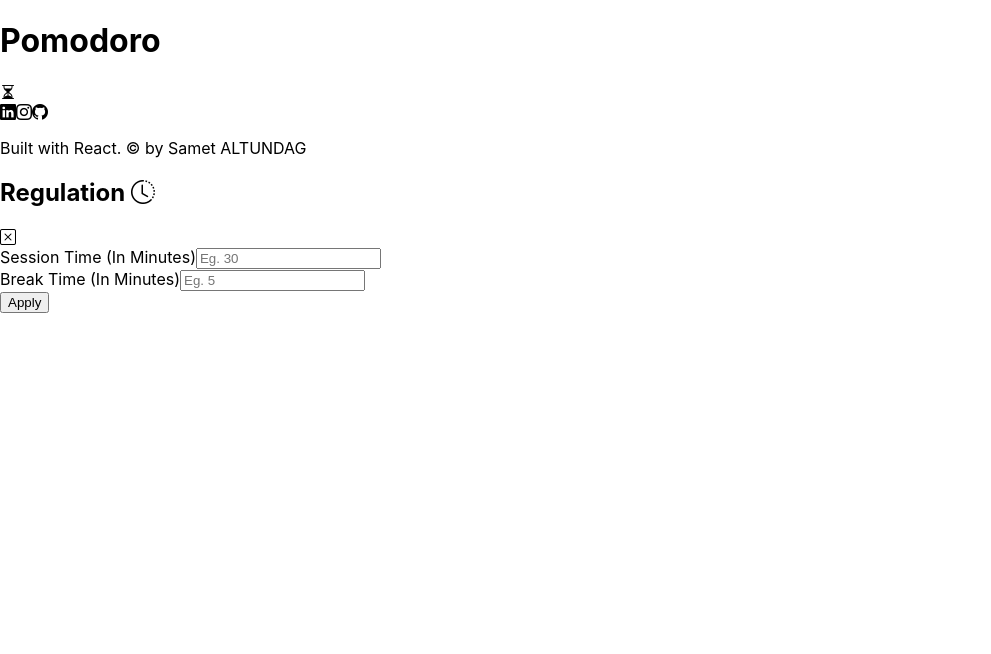
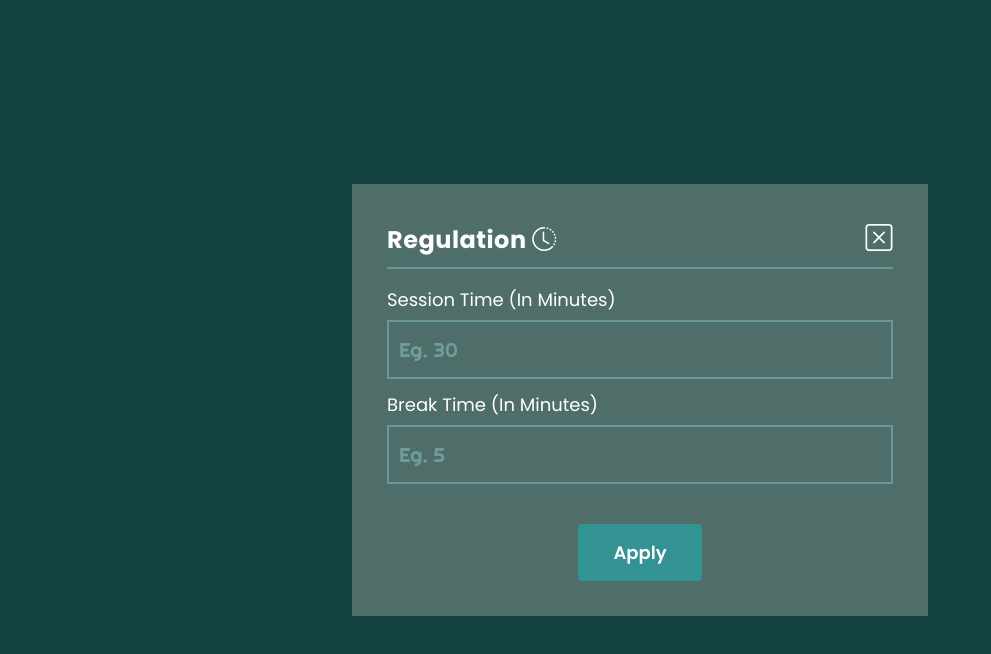
Before and after one commit to sametaltundag/PomodoroTimerReact, a React (Create React App) app: page / in a window 1280 px wide. Shown: the top 654 px of the page, without its empty margins (0-991 px from the left). Built offline with nearby package versions, Linux system fonts and the light colour scheme.

Commit message:
Stil düzenlemeleri tamamlandı.

```diff
--- a/src/components/App.css
+++ b/src/components/App.css
@@ -0,0 +1,198 @@
+@import url('https://fonts.googleapis.com/css2?family=Poppins:wght@300;400;500;600;700&display=swap');
+@import url('https://fonts.googleapis.com/css2?family=Righteous&display=swap');
+
+:root{
+  --time-font:'Righteous', cursive;
+  --main-font: 'Poppins', sans-serif;
+  --main-color: #134142;
+}
+
+body{
+  min-height: 100vh;
+  background-color: var(--main-color);
+}
+*{
+  margin: 0;
+  padding: 0;
+  box-sizing: border-box;
+}
+main{
+  min-height: 100vh;
+  height: 100%;
+  width: 100%;
+  display: flex;
+  flex-direction: column;
+  align-items: center;
+  justify-content: space-between;
+  flex-wrap: nowrap;
+
+}
+header{
+  position: fixed;
+  top: 0;
+  left: 0;
+  width: 100%;
+  display: flex;
+  justify-content: center;
+  height: 60px;
+  line-height: 60px;
+  color: #ffffff;
+}
+
+.header_section{
+  display: flex;
+  align-items: baseline;
+  gap: 10px;
+  text-transform: uppercase;
+}
+
+.header_section i {
+  font-size: 27px;
+}
+
+.social_section i {
+  font-size: 25px;
+  padding-right: 15px;
+  color: #699697;;
+}
+
+.relugation_page{
+  position: fixed;
+  top: 0;
+  left: 0;
+  right: 0;
+  bottom: 0;
+  display: flex ;
+  flex-direction: row;
+  justify-content: center;
+  align-items: center;
+  flex-wrap: wrap;
+  min-height: 100vh;
+  height: 100%;
+  background-color: var(--main-color);
+}
+
+.relugation_page_box{
+  padding: 35px;
+  background-color: rgba(250, 235, 215, 0.26);
+  width: 60vw;
+  transition: width .4s ease-in-out;
+}
+
+@media screen and (min-width: 1280px) {
+  .relugation_page_box{
+    width: 45vw;
+  }
+}
+
+@media screen and (max-width: 1024px) {
+  .relugation_page_box{
+    width: 70vw;
+  }
+}
+
+@media screen and (max-width: 768px) {
+  .relugation_page_box{
+    width: 85vw;
+  }
+}
+
+@media screen and (max-width: 480px) {
+  .relugation_page_box{
+    width: 90vw;
+  }
+}
+
+label{
+  display: block;
+  padding:7px 0 ;
+  color: white;
+  font-family: var(--main-font);
+  font-size: 18px;
+}
+
+input{
+  width: 100%;
+  background-color: transparent;
+  outline: none;
+  border: 2px solid #699697;
+  padding: 15px 10px;
+  color: white;
+  font-family: var(--time-font);
+  font-size: 20px;
+  margin-bottom: 5px;
+}
+
+input::placeholder{
+  color: #709c9c;
+}
+input:focus,input:focus-visible,input:valid{
+  box-shadow: 0 0 15px rgba(105, 150, 151,1);
+}
+
+.relugation_upper{
+  display: flex;
+  flex-direction: row;
+  justify-content: space-between;
+  align-items: baseline;
+  flex-wrap: nowrap;
+  border-bottom: solid 2px #699697;
+  margin-bottom: 10px;
+  height: 50px;
+  font-family: var(--main-font);
+  letter-spacing: .5px;
+  color: white;
+}
+
+.relugation_upper .close-btn{
+  font-size: 27px;
+  cursor: pointer;
+  transition: all 0.3s ease;
+}
+
+.relugation_upper .close-btn:hover{
+  text-shadow: 0 0 10px white;
+  transform: translateY(-3px);
+}
+
+.relugation_page_box .form-btn{
+  display: flex;
+  justify-content: center;
+  margin-top: 35px;
+}
+
+.relugation_page_box .form-btn button{
+  padding: 15px 35px;
+  background-color: #339294;
+  border: none;
+  cursor: pointer;
+  font-size: 18px;
+  font-weight: 600;
+  color: white;
+  font-family: var(--main-font);
+  border-radius: 4px;
+}
+
+footer{
+  position: relative;
+  bottom: 0;
+  left: 0;
+  display: flex;
+  justify-content: center;
+  align-items: center;
+  flex-direction: column;
+  height: 100px;
+  width: 100%;
+  color: white;
+  font-family: var(--main-font);
+}
+
+.footer_main p{
+  font-size: 18px;
+  font-family: var(--main-font);
+}
+
+.footer_section p span{
+  font-weight: 500;
+  font-style: italic;
+}
```
